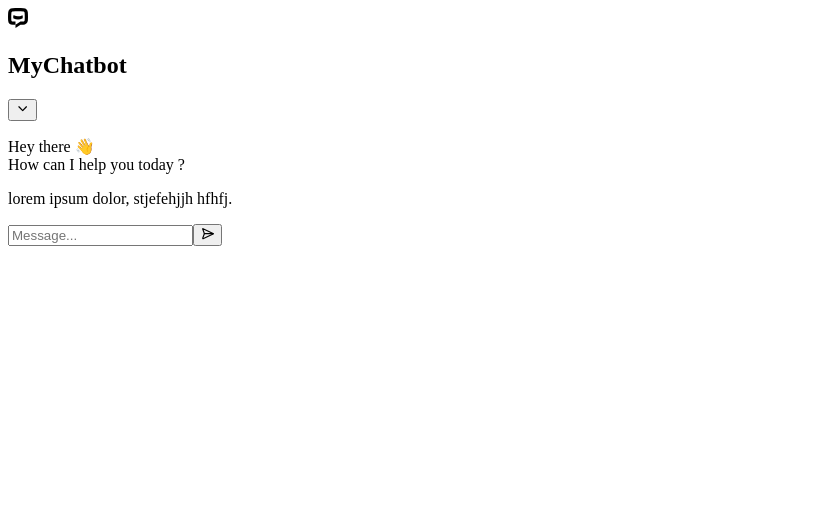
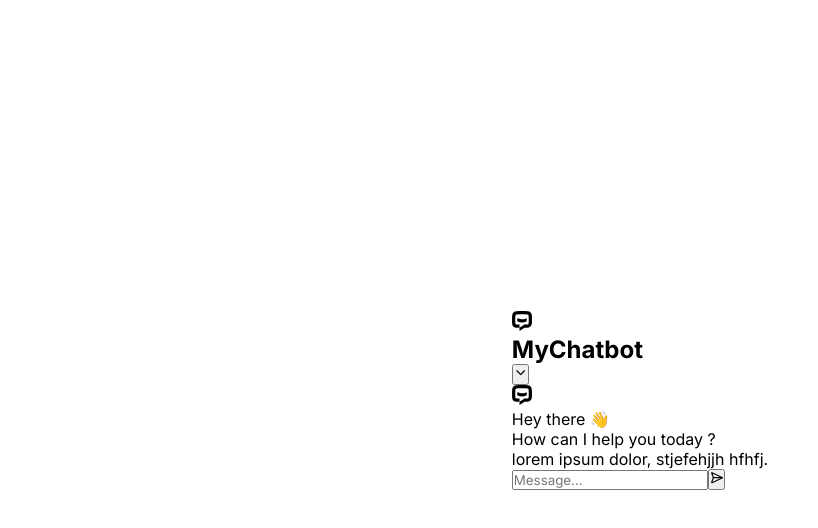
Before and after one commit to olumatty/Chatbot, a React (Vite) app: page / in a window 1280 px wide. Shown: the top 528 px of the page, without its empty margins (0-818 px from the left). Built offline with nearby package versions, Linux system fonts and the light colour scheme.

Commit message:
Chatbox 2.0

```diff
--- a/src/App.jsx
+++ b/src/App.jsx
@@ -11,7 +11,7 @@ const App = () => {
         <div className="chatbot-header">
           <div className="header-info">
             <Chatboticon/>
-            <h2 className="lgo-text">MyChatbot</h2>
+            <h2 className="logo-text">MyChatbot</h2>
           </div>
           <button className=''><IoIosArrowDown /></button>
         </div>
@@ -19,7 +19,7 @@ const App = () => {
         {/*Chatbot Body */}
           <div className="chatbot-body">
             <div className="message ot-message">
-              <chatbotIcon/>
+              <Chatboticon/>
               <p className="message-text">
                 Hey there 👋 <br/> How can I help you today ?
               </p>
--- a/src/index.css
+++ b/src/index.css
@@ -1,5 +1,19 @@
+@import url('https://fonts.googleapis.com/css2?family=Inter:opsz,wght@14..32,100..900&family=Open+Sans:ital,wght@0,300..800;1,300..800&family=Outfit:wght@100..900&family=Poppins:ital,wght@0,100;0,200;0,300;0,400;0,500;0,600;0,700;0,800;0,900;1,100;1,200;1,300;1,400;1,500;1,600;1,700;1,800;1,900&family=Roboto+Flex:opsz,wght@8..144,100..1000&family=Roboto:ital,wght@0,100..900;1,100..900&family=Source+Sans+3:ital,wght@0,200..900;1,200..900&display=swap');
 
+*{
+  padding:0;
+  margin:0;
+  box-sizing: border-box;
+  font-family:"Inter", sans-serif;
+}
 
+body{
+  width: 100%;
+  display:flex;
+  align-items:center;
+  justify-content: center;
+  min-height:100vh;
+}
 
 
 
```
